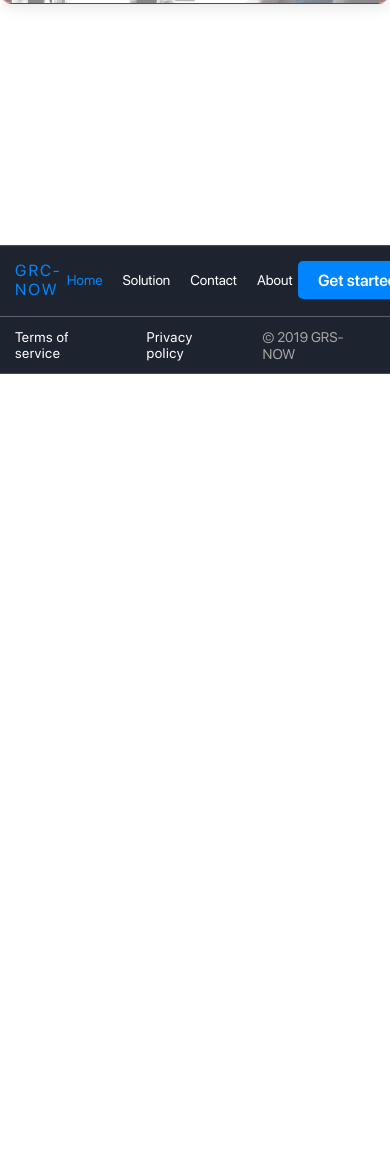
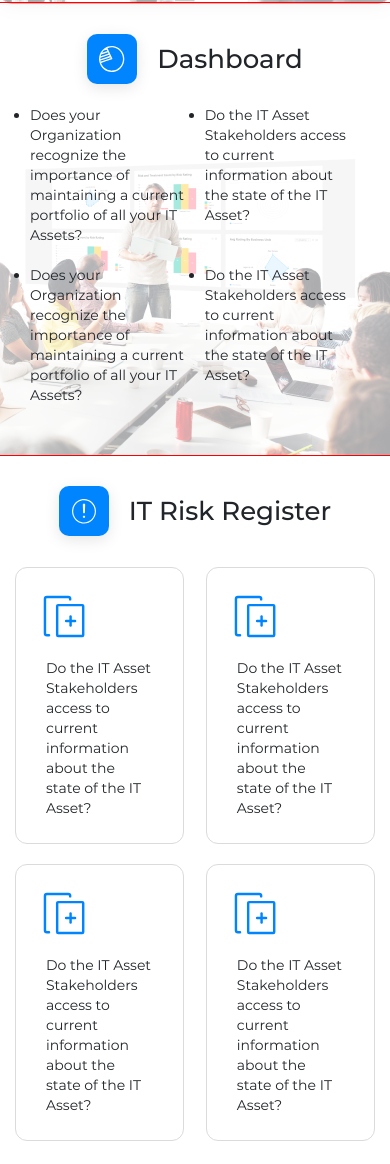
Before and after one commit to EvgenyLeukhin/webpack-html-sass, a website built with webpack: page src/index.html in a window 390 px wide. Shown: the part 470-1634 px from the top of the page. Before the commit the page ends 844 px from the top, so only its background shows below. Built offline with nearby package versions, Linux system fonts and the light colour scheme.

Commit message:
IT Risk Register

```diff
--- a/src/index.html
+++ b/src/index.html
@@ -27,15 +27,15 @@
     </header>
 
     <main>
-      <section class="top-block">
+      <section class="top">
         <div class="container center">
           <h2>We Simplify Complex IT GRC Problem</h2>
           <a class="btn" href="#">How does the system work?</a>
         </div>
       </section>
 
-      <section class="welcome-block">
-        <div class="container">
+      <section class="welcome">
+        <div class="container mask">
           <div class="content">
             <h2>Welcome to GRC-Now</h2>
             <p>Providers of innovative, yet an effective IT GRC Solution to discerned Customers</p>
@@ -43,6 +43,35 @@
           </div>
         </div>
       </section>
+
+      <section class="dashboard">
+        <div class="container mask">
+          <div class="content">
+            <h2 class="with-ico">Dashboard</h2>
+            <ul class="dot-list">
+              <li>Does your Organization recognize the importance of maintaining a current portfolio of all your IT Assets?</li>
+              <li>Do the IT Asset Stakeholders access to current information about the state of the IT Asset?</li>
+              <li>Does your Organization recognize the importance of maintaining a current portfolio of all your IT Assets?</li>
+              <li>Do the IT Asset Stakeholders access to current information about the state of the IT Asset? </li>
+            </ul>
+          </div>
+        </div>
+      </section>
+
+      <section class="it-risk-register">
+        <div class="container">
+          <h2 class="with-ico">IT Risk Register</h2>
+          <ul>
+            <li>Do the IT Asset Stakeholders access to current information about the state of the IT Asset?</li>
+            <li>Do the IT Asset Stakeholders access to current information about the state of the IT Asset?</li>
+            <li>Do the IT Asset Stakeholders access to current information about the state of the IT Asset?</li>
+            <li>Do the IT Asset Stakeholders access to current information about the state of the IT Asset? </li>
+          </ul>
+        </div>
+      </section>
+
+
+
     </main>
 
     <footer class="footer">
--- a/src/scss/home-page/01-top.scss
+++ b/src/scss/home-page/01-top.scss
@@ -1,4 +1,4 @@
-.top-block {
+.top {
   font-family: Montserrat;
   background-color: #1E2330;
   background-repeat: no-repeat;
@@ -7,6 +7,7 @@
   color: #fff;
   padding-top: 153px;
   padding-bottom: 146px;
+  margin-bottom: 47px;
 
   h2 {
     max-width: 500px;
@@ -31,9 +32,9 @@
 }
 
 @media (max-width: $tablet-breakpoint) {
-  .top-block {
-    padding-top: 30px;
-    padding-bottom: 30px;
+  .top {
+    padding-top: 0;
+    padding-bottom: 0;
 
     h2 {
       max-width: none;
--- a/src/scss/home-page/02-welcome.scss
+++ b/src/scss/home-page/02-welcome.scss
@@ -1,6 +1,5 @@
-.welcome-block {
-  margin-top: 47px;
-  margin-bottom: 47px;
+.welcome {
+  margin-bottom: 97px;
 
   .container {
     padding: 80px 62px 90px;
@@ -9,43 +8,15 @@
     border-radius: 12px;
     background-image: url(img/02-welcome.jpg);
     background-position: right center;
+  }
 
-    .content {
-      max-width: 356px;
-    }
-  }
+  .content { max-width: 356px; }
 
   p { margin-bottom: 26px; }
 }
 
 @media (max-width: $tablet-breakpoint) {
-  .welcome-block {
-    margin-top: 0;
-    margin-bottom: 0;
-
-    .container {
-      position: relative;
-      z-index: 1;
-      padding: 30px 15px;
-
-      &::before {
-        content: "";
-        position: absolute;
-        z-index: 2;
-        top: 0;
-        left: 0;
-        right: 0;
-        bottom: 0;
-        display: block;
-        background: rgba(255, 255, 255, 0.5);
-      }
-
-      .content {
-        position: relative;
-        z-index: 3;
-        text-align: center;
-        max-width: none;
-      }
-    }
+  .welcome {
+    .container.mask { padding: 30px 15px; }
   }
 }
--- /dev/null
+++ b/src/scss/home-page/03-dashboard.scss
@@ -0,0 +1,46 @@
+.dashboard {
+  margin-bottom: 25px;
+
+  .container {
+    padding-top: 45px;
+    padding-bottom: 33px;
+    background-image: url(img/03-dashboard.png);
+    background-position: right bottom;
+
+    .content { max-width: 630px; }
+
+    h2::before { background-image: url(img/icons/dashboard.svg); }
+  }
+}
+
+@media (max-width: 1175px) {
+  .dashboard {
+    .content { max-width: none; }
+
+    .container {
+      background-image: url(img/03-dashboard-2.png);
+
+      &.mask {
+        position: relative;
+        z-index: 1;
+
+        &::before {
+          content: "";
+          position: absolute;
+          z-index: 2;
+          top: 0;
+          left: 0;
+          right: 0;
+          bottom: 0;
+          display: block;
+          background: rgba(255, 255, 255, 0.65);
+        }
+
+        .content {
+          position: relative;
+          z-index: 3;
+        }
+      }
+    }
+  }
+}
--- /dev/null
+++ b/src/scss/home-page/04-it-risk-register.scss
@@ -0,0 +1,44 @@
+.it-risk-register {
+  margin-bottom: 50px;
+
+  .container {
+    padding-top: 15px;
+
+    h2 {
+      margin-bottom: 30px;
+      &::before { background-image: url(img/icons/risks.svg); }
+    }
+
+    ul {
+      display: flex;
+      flex-wrap: wrap;
+      justify-content: space-between;
+      padding: 0;
+      list-style: none;
+
+      li {
+        background-repeat: no-repeat;
+        background-image: url(img/icons/pluses.svg);
+        background-size: 42px auto;
+        background-position: 27px 27px;
+        flex-basis: 23%;
+        padding: 90px 30px 25px;
+        border: 1px solid #DBDBDB;
+        border-radius: 12px;
+        margin-bottom: 20px;
+      }
+    }
+  }
+}
+
+@media (max-width: $tablet-breakpoint) {
+  .it-risk-register {
+    .container {
+      ul {
+        li {
+          flex-basis: 47%;
+        }
+      }
+    }
+  }
+}
--- a/src/scss/layout/layout.scss
+++ b/src/scss/layout/layout.scss
@@ -29,3 +29,43 @@ body {
     padding-right: 15px;
   }
 }
+
+@media (max-width: $tablet-breakpoint) {
+  main > section[class] {
+    margin-bottom: 0;
+  }
+
+  section[class] {
+    .container {
+      padding-top: 30px;
+      padding-bottom: 30px;
+      text-align: center;
+
+      li { text-align: left; }
+
+      &.mask {
+        position: relative;
+        z-index: 1;
+
+        &::before {
+          content: "";
+          position: absolute;
+          z-index: 2;
+          top: 0;
+          left: 0;
+          right: 0;
+          bottom: 0;
+          display: block;
+          background: rgba(255, 255, 255, 0.65);
+        }
+
+        .content {
+          position: relative;
+          z-index: 3;
+          text-align: center;
+          max-width: none;
+        }
+      }
+    }
+  }
+}
--- a/src/style.scss
+++ b/src/style.scss
@@ -9,25 +9,77 @@
 @import "scss/layout/layout";
 
 // home-page
-@import "scss/home-page/01-top.scss";
-@import "scss/home-page/02-welcome.scss";
+@import "scss/home-page/01-top";
+@import "scss/home-page/02-welcome";
+@import "scss/home-page/03-dashboard";
+@import "scss/home-page/04-it-risk-register";
 
 section {
   font-family: 'Montserrat';
 
+  // TITLE
   h2 {
     font-size: 26px;
     line-height: 36px;
     font-weight: 500;
+
+    &.with-ico {
+      display: inline-flex;
+      margin-bottom: 20px;
+      position: relative;
+      padding-left: 70px;
+      padding-top: 8px;
+      padding-bottom: 8px;
+
+      &::before {
+        content: "";
+        display: block;
+        position: absolute;
+        top: 1px;
+        left: 0;
+        background: #0085FF;
+        width: 50px;
+        height: 50px;
+        box-shadow: 0px 4px 15px rgba(0, 0, 0, 0.1);
+        border-radius: 10px;
+        background-size: 26px;
+        background-repeat: no-repeat;
+        background-position: center;
+      }
+    }
   }
 
+  // PARAGRAPH
   p {
     font-size: 14px;
     line-height: 20px;
     font-weight: 400;
   }
+
+  // LIST
+  ul {
+    font-size: 14px;
+    line-height: 20px;
+    font-weight: 400;
+    margin-bottom: 0;
+  }
+
+  ul.dot-list {
+    display: flex;
+    justify-content: space-between;
+    flex-wrap: wrap;
+    padding-left: 15px;
+
+    li {
+      text-align: left;
+      flex-basis: 45%;
+      margin-bottom: 20px;
+      margin-right: 15px;
+    }
+  }
 }
 
+// BUTTON
 .btn {
   padding-left: 15px;
   padding-right: 15px;
```
Also changed, not shown: src/img/03-dashboard-2.png (added), src/img/03-dashboard.png (added), src/img/icons/dashboard.svg (added), src/img/icons/pluses.svg (added), src/img/icons/risks.svg (added).
